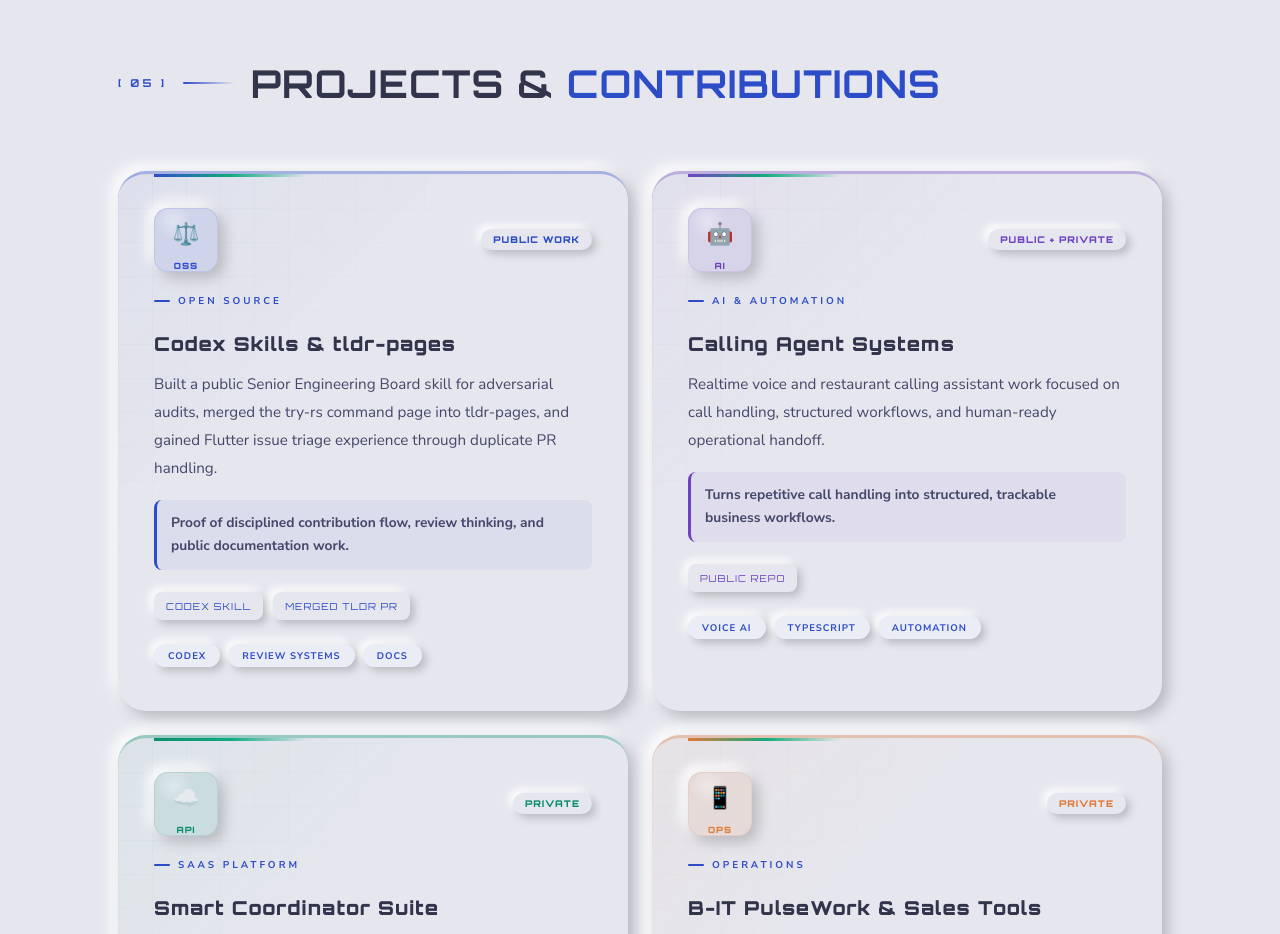
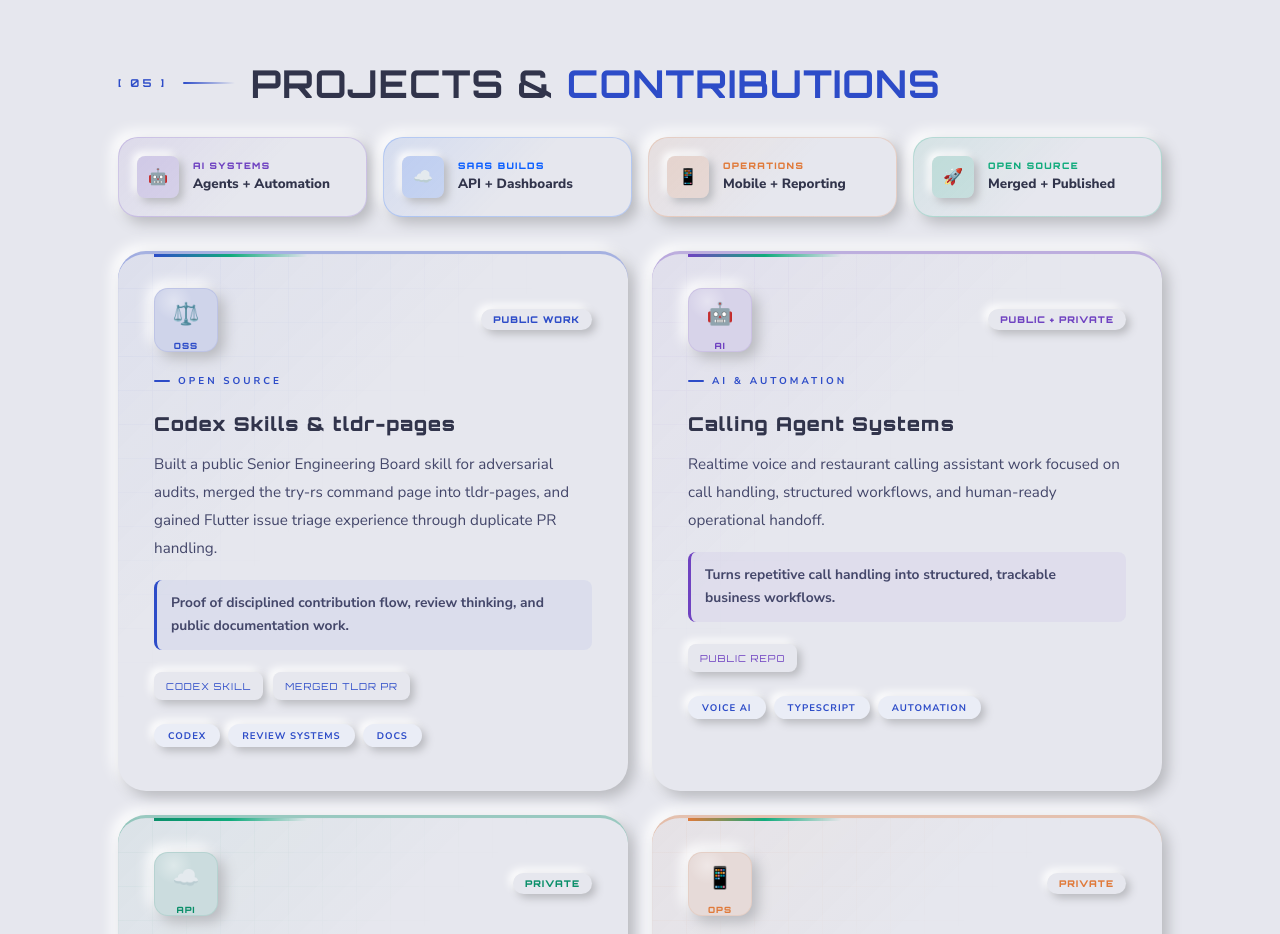
Before and after one commit to Mezanur007/my-portfolio, a Vue app: page / in a window 1280 px wide. Shown: the part 6480-7414 px from the top of the page. Built offline with nearby package versions, Linux system fonts and the light colour scheme; no server answers.

Commit message:
Add portfolio project overview strip

```diff
--- a/src/assets/styles.css
+++ b/src/assets/styles.css
@@ -426,6 +426,32 @@ h1.hero-name .line2 { color: var(--primary); display: block; }
 
 /* ── PROJECTS ── */
 #projects { padding: 120px 0; background: var(--bg); }
+.project-signal-grid {
+  display: grid; grid-template-columns: repeat(4,1fr);
+  gap: 16px; margin: -34px 0 34px;
+}
+.project-signal {
+  display: flex; align-items: center; gap: 14px;
+  background:
+    linear-gradient(135deg, color-mix(in srgb, var(--signal-accent) 8%, transparent), transparent 55%),
+    var(--bg);
+  box-shadow: var(--neu-md); border-radius: var(--r-lg);
+  padding: 18px; border: 1px solid color-mix(in srgb, var(--signal-accent) 20%, transparent);
+}
+.signal-icon {
+  width: 42px; height: 42px; display: grid; place-items: center;
+  border-radius: var(--r-sm); background: color-mix(in srgb, var(--signal-accent) 12%, transparent);
+  box-shadow: var(--neu-sm); flex: 0 0 auto;
+}
+.signal-label {
+  display: block; font-family: var(--orb); font-size: .56rem;
+  letter-spacing: 1.4px; text-transform: uppercase;
+  color: var(--signal-accent); margin-bottom: 4px; font-weight: 800;
+}
+.project-signal strong {
+  display: block; font-size: .84rem; line-height: 1.35;
+  color: var(--text); font-weight: 800;
+}
 .projects-grid { display: grid; grid-template-columns: repeat(2,1fr); gap: 24px; }
 .project-card {
   background:
@@ -791,6 +817,7 @@ html.rtl .prod-card { text-align: right; }
 html.rtl .p-glow { right: auto; left: -60px; }
 html.rtl .p-type { flex-direction: row-reverse; }
 html.rtl .p-type::before { order: 2; }
+html.rtl .project-signal { flex-direction: row-reverse; }
 html.rtl .project-card::after { transform-origin: right; }
 html.rtl .project-top { flex-direction: row-reverse; }
 html.rtl .project-head { flex-direction: row-reverse; }
@@ -823,6 +850,7 @@ html.dark.rtl .ms.active, html.dark.rtl .ms:hover { border-right-color: var(--pr
   .cap-grid { grid-template-columns: repeat(2,1fr); }
   .svc-grid { grid-template-columns: repeat(2,1fr); }
   .prod-grid { grid-template-columns: 1fr; }
+  .project-signal-grid { grid-template-columns: repeat(2,1fr); }
   .projects-grid { grid-template-columns: 1fr; }
   .profile-grid { grid-template-columns: 1fr; gap: 48px; }
   .hero-layout { grid-template-columns: 1fr; gap: 40px; }
@@ -842,6 +870,7 @@ html.dark.rtl .ms.active, html.dark.rtl .ms:hover { border-right-color: var(--pr
   .ms-meta { flex-direction: column; gap: 4px; }
   h1.hero-name { letter-spacing: -2px; }
   .svc-grid { grid-template-columns: repeat(2,1fr); }
+  .project-signal-grid { grid-template-columns: 1fr; margin-top: -24px; }
   .project-head { flex-direction: column; align-items: flex-start; }
   html.rtl .project-head { align-items: flex-end; }
   .game-modal { padding: 32px 24px; }
--- a/src/components/ProjectsSection.vue
+++ b/src/components/ProjectsSection.vue
@@ -8,6 +8,21 @@
           {{ language === 'en' ? 'Projects &' : 'المشاريع و' }}
           <span>{{ language === 'en' ? 'Contributions' : 'المساهمات' }}</span>
         </h2>
+      </div>
+
+      <div class="project-signal-grid reveal">
+        <div
+          v-for="signal in signals"
+          :key="signal.label.en"
+          class="project-signal"
+          :style="{ '--signal-accent': signal.accent }"
+        >
+          <span class="signal-icon" aria-hidden="true">{{ signal.icon }}</span>
+          <div>
+            <span class="signal-label">{{ text(signal.label) }}</span>
+            <strong>{{ text(signal.value) }}</strong>
+          </div>
+        </div>
       </div>
 
       <div class="projects-grid">
@@ -60,6 +75,33 @@ import { useLanguage } from '../composables/useLanguage'
 const { language } = useLanguage()
 
 const text = (value) => value[language.value] || value.en
+
+const signals = computed(() => [
+  {
+    icon: '🤖',
+    accent: '#6F42C1',
+    label: { en: 'AI Systems', ar: 'أنظمة الذكاء' },
+    value: { en: 'Agents + Automation', ar: 'وكلاء وأتمتة' }
+  },
+  {
+    icon: '☁️',
+    accent: '#0B5FFF',
+    label: { en: 'SaaS Builds', ar: 'منصات SaaS' },
+    value: { en: 'API + Dashboards', ar: 'API ولوحات' }
+  },
+  {
+    icon: '📱',
+    accent: '#E07A3A',
+    label: { en: 'Operations', ar: 'العمليات' },
+    value: { en: 'Mobile + Reporting', ar: 'تطبيق وتقارير' }
+  },
+  {
+    icon: '🚀',
+    accent: '#10AB7C',
+    label: { en: 'Open Source', ar: 'مصدر مفتوح' },
+    value: { en: 'Merged + Published', ar: 'مدمج ومنشور' }
+  }
+])
 
 const projects = computed(() => [
   {
```
